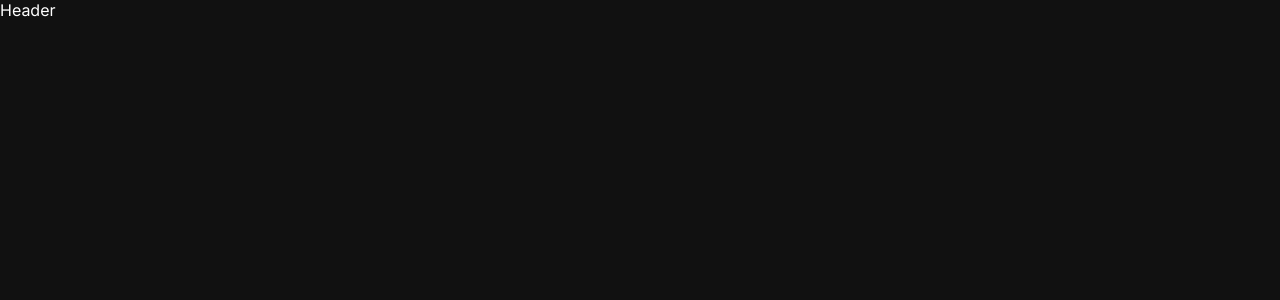
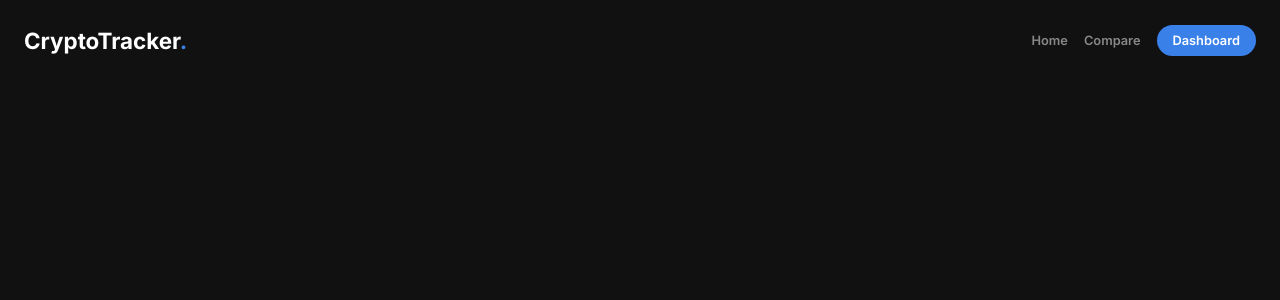
Before and after one commit to AVIVASHISHTA29/cryptoDashboard-2, a React (Create React App) app: page / in a window 1280 px wide. Shown: the top 300 px of the page. Built offline with nearby package versions, Linux system fonts and the light colour scheme.

Commit message:
header + mui drawer

```diff
--- a/package.json
+++ b/package.json
@@ -3,11 +3,16 @@
   "version": "0.1.0",
   "private": true,
   "dependencies": {
+    "@emotion/react": "^11.10.5",
+    "@emotion/styled": "^11.10.5",
+    "@mui/icons-material": "^5.10.9",
+    "@mui/material": "^5.10.13",
     "@testing-library/jest-dom": "^5.16.5",
     "@testing-library/react": "^13.4.0",
     "@testing-library/user-event": "^13.5.0",
     "react": "^18.2.0",
     "react-dom": "^18.2.0",
+    "react-router-dom": "^6.4.3",
     "react-scripts": "5.0.1",
     "web-vitals": "^2.1.4"
   },
--- a/src/App.js
+++ b/src/App.js
@@ -1,11 +1,19 @@
 import logo from "./logo.svg";
 import "./App.css";
 import Header from "./components/Common/Header";
+import { BrowserRouter, Route, Routes } from "react-router-dom";
+import Home from "./pages/home";
+import DashboardPage from "./pages/dashboard";
 
 function App() {
   return (
-    <div className="App">
-      <Header />
+    <div>
+      <BrowserRouter>
+        <Routes>
+          <Route path="/" element={<Home />} />
+          <Route path="/dashboard" element={<DashboardPage />} />
+        </Routes>
+      </BrowserRouter>
     </div>
   );
 }
--- /dev/null
+++ b/src/components/Common/Button/index.js
@@ -0,0 +1,11 @@
+import React from "react";
+import styles from "./styles.module.css";
+function Button({ text, onClick }) {
+  return (
+    <div className={styles.btnDiv} onClick={() => onClick()}>
+      {text}
+    </div>
+  );
+}
+
+export default Button;
--- /dev/null
+++ b/src/components/Common/Button/styles.module.css
@@ -0,0 +1,15 @@
+.btnDiv {
+  color: var(--white);
+  font-weight: 600;
+  text-transform: capitalize;
+  width: min-content;
+  padding: 0.5rem 1rem;
+  background-color: var(--blue);
+  border-radius: 2rem;
+  font-size: 0.8rem;
+}
+
+.btnDiv:hover {
+  box-shadow: 5px 5px 10px rgba(58, 128, 233, 0.5);
+  transition: all 0.2s;
+}
--- /dev/null
+++ b/src/components/Common/Header/Drawer.js
@@ -0,0 +1,31 @@
+import { useState } from "react";
+import Drawer from "@mui/material/Drawer";
+import MenuRoundedIcon from "@mui/icons-material/MenuRounded";
+import styles from "./styles.module.css";
+
+export default function MobileDrawer() {
+  const [open, setOpen] = useState(false);
+
+  return (
+    <div className={styles.drawerDiv}>
+      <MenuRoundedIcon
+        className={styles.link}
+        style={{ fontSize: "1.5rem", margin: 0 }}
+        onClick={() => setOpen(true)}
+      />
+      <Drawer anchor={"right"} open={open} onClose={() => setOpen(false)}>
+        <div className={styles.drawer}>
+          <a href="/">
+            <p className={styles.link}>Home</p>
+          </a>
+          <a href="/compare">
+            <p className={styles.link}>Compare</p>
+          </a>
+          <a href="/dashboard">
+            <p className={styles.link}>Dashboard</p>
+          </a>
+        </div>
+      </Drawer>
+    </div>
+  );
+}
--- a/src/components/Common/Header/index.js
+++ b/src/components/Common/Header/index.js
@@ -1,7 +1,28 @@
 import React from "react";
-import "./styles.css";
+import Button from "../Button";
+import MobileDrawer from "./Drawer";
+import styles from "./styles.module.css";
+
 function Header() {
-  return <div>Header</div>;
+  return (
+    <div className={styles.navbar}>
+      <h1 className={styles.heading}>
+        CryptoTracker<span style={{ color: "var(--blue)" }}>.</span>
+      </h1>
+      <div className={styles.links}>
+        <a href="/">
+          <p className={styles.link}>Home</p>
+        </a>
+        <a href="/compare">
+          <p className={styles.link}>Compare</p>
+        </a>
+        <a href="/dashboard">
+          <Button text="dashboard" />
+        </a>
+      </div>
+      <MobileDrawer />
+    </div>
+  );
 }
 
 export default Header;
--- /dev/null
+++ b/src/components/Common/Header/styles.module.css
@@ -0,0 +1,60 @@
+.navbar {
+  position: sticky;
+  top: 0;
+  padding: 0.75rem 1.5rem;
+  display: flex;
+  justify-content: space-between;
+  align-items: center;
+  background-color: var(--black);
+  z-index: 100;
+}
+
+.heading {
+  font-size: 1.4rem;
+}
+
+.links {
+  display: flex;
+  justify-content: flex-start;
+  gap: 1rem;
+  align-items: center;
+}
+
+.link {
+  color: var(--grey);
+  text-decoration: none !important;
+  font-weight: 600;
+  font-size: 0.8rem;
+  cursor: pointer;
+}
+
+.link:hover {
+  color: var(--white);
+  transition: all 0.3s;
+}
+
+.drawer {
+  width: 40vw;
+  background-color: var(--black);
+  color: var(--white);
+  height: 100vh;
+  padding: 1.5rem 1rem;
+}
+
+.drawerDiv {
+  display: none;
+}
+
+@media only screen and (max-width: 800px) {
+  .drawerDiv {
+    display: block;
+  }
+
+  .links {
+    display: none;
+  }
+
+  .heading {
+    font-size: 1rem;
+  }
+}
--- a/src/index.css
+++ b/src/index.css
@@ -4,9 +4,9 @@
   --white: #fff;
   --black: #111;
   --blue: #3a80e9;
+  --grey: #888;
 }
 
-html,
 body {
   margin: 0;
   font-family: "Inter", sans-serif;
@@ -24,7 +24,7 @@ body {
 
 /* width */
 ::-webkit-scrollbar {
-  width: 0.5rem;
+  width: 0.2rem;
 }
 
 /* Track */
@@ -36,7 +36,6 @@ body {
 ::-webkit-scrollbar-thumb {
   background: var(--blue);
   border-radius: 1rem;
-  border: 2px solid var(--white);
 }
 
 /* Handle on hover */
@@ -51,3 +50,7 @@ img {
   -moz-user-drag: none;
   -o-user-drag: none;
 }
+
+a {
+  text-decoration: none;
+}
--- /dev/null
+++ b/src/pages/dashboard.js
@@ -0,0 +1,7 @@
+import React from "react";
+
+function DashboardPage() {
+  return <div>DashboardPage</div>;
+}
+
+export default DashboardPage;
--- /dev/null
+++ b/src/pages/home.js
@@ -0,0 +1,12 @@
+import React from "react";
+import Header from "../components/Common/Header";
+
+function Home() {
+  return (
+    <div>
+      <Header />
+    </div>
+  );
+}
+
+export default Home;
```
Also changed, not shown: src/components/Common/Header/styles.css (deleted), 1 other file (tests, documents, lock files or other folders).
